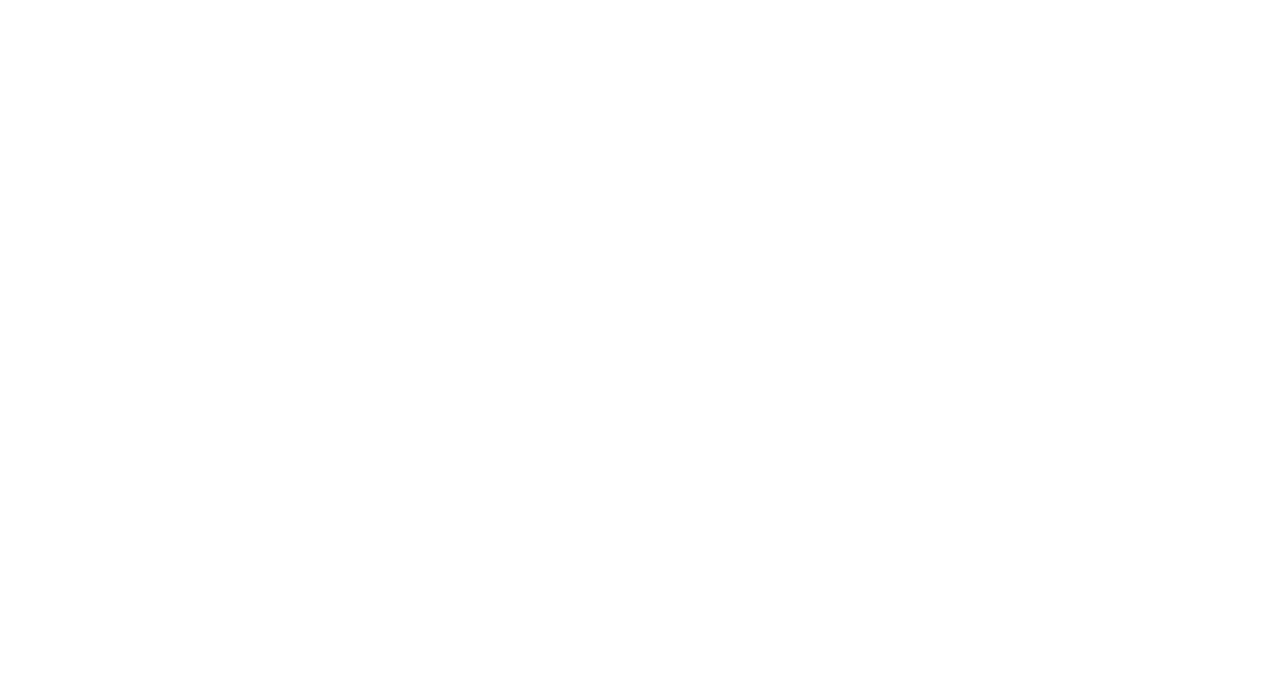
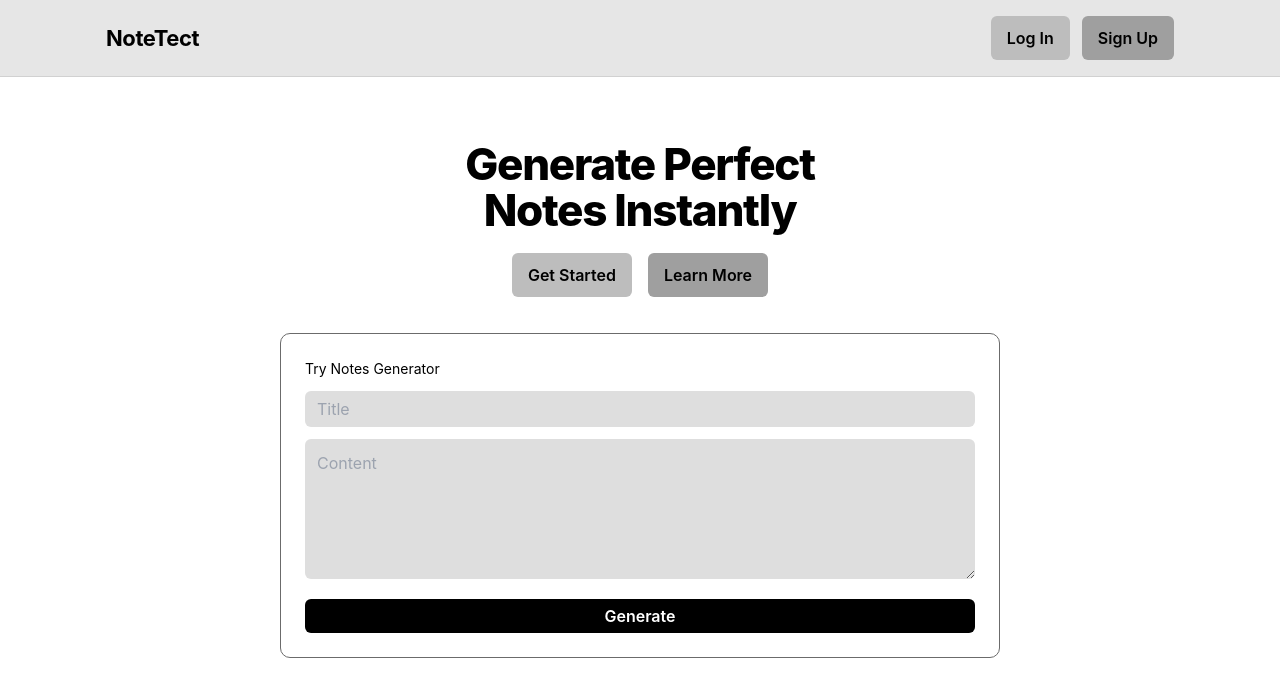
Before and after one commit to jonvicbarcenas/NoteTect, a React (Vite) app in the folder frontend/: page /dashboard in a window 1280 px wide. Before the commit this address had no page. Shown: the top 696 px of the page. Built offline with nearby package versions, Linux system fonts and the light colour scheme.

Commit message:
Added Dashboard

```diff
--- a/frontend/src/App.tsx
+++ b/frontend/src/App.tsx
@@ -1,6 +1,7 @@
 import { BrowserRouter as Router, Routes, Route } from 'react-router-dom';
 import LoginPage from './pages/LoginPage';
 import SignupPage from './pages/SignupPage';
+import Dashboard from './pages/Dashboard';
 
 function App() {
   return (
@@ -8,6 +9,7 @@ function App() {
       <Routes>
         <Route path="/login" element={<LoginPage />} />
         <Route path="/signup" element={<SignupPage />} />
+        <Route path="/dashboard" element={<Dashboard />} />
         <Route path="/" element={<LoginPage />} />
       </Routes>
     </Router>
--- /dev/null
+++ b/frontend/src/pages/Dashboard.tsx
@@ -0,0 +1,80 @@
+import React, { useState } from 'react';
+
+function Dashboard(): JSX.Element {
+  const [title, setTitle] = useState('');
+  const [content, setContent] = useState('');
+
+  const onGenerate = (e: React.FormEvent) => {
+    e.preventDefault();
+    alert('Generate clicked');
+  };
+
+  return (
+    <div className="dashboard-page">
+      <style>{`
+        .dashboard-page { font-family: Inter, ui-sans-serif, system-ui, -apple-system, Segoe UI, Roboto, Helvetica, Arial, Apple Color Emoji, Segoe UI Emoji; color: #000; }
+        .nav { position: sticky; top: 0; z-index: 10; background: #e6e6e6; border-bottom: 1px solid #d1d1d1; }
+        .nav-inner { max-width: 1100px; margin: 0 auto; display: flex; align-items: center; justify-content: space-between; padding: 16px; }
+        .brand { font-weight: 700; font-size: 22px; letter-spacing: -0.02em; }
+        .nav-actions { display: flex; gap: 12px; }
+        .btn { appearance: none; border: 0; background: #bdbdbd; padding: 10px 16px; border-radius: 6px; font-weight: 600; cursor: pointer; transition: filter .15s ease, transform .02s ease; }
+        .btn:active { transform: translateY(1px); }
+        .btn.dark { background: #9f9f9f; color: #000; }
+        .main { max-width: 900px; margin: 64px auto; padding: 0 16px; }
+        .hero { text-align: center; margin-bottom: 32px; }
+        .title { font-size: 44px; line-height: 1.05; font-weight: 800; letter-spacing: -0.03em; }
+        .cta { margin-top: 20px; display: flex; gap: 16px; justify-content: center; }
+        .card { margin: 36px auto 0; max-width: 720px; border: 1px solid #6b6b6b; border-radius: 10px; padding: 24px; }
+        .card h3 { margin: 0 0 12px 0; font-size: 14px; }
+        .input { width: 100%; background: #dedede; border: 0; border-radius: 6px; height: 36px; padding: 8px 12px; outline: none; }
+        .textarea { width: 100%; background: #dedede; border: 0; border-radius: 6px; padding: 12px; height: 140px; resize: vertical; outline: none; }
+        .gen-btn { width: 100%; background: #000; color: #fff; border: 0; border-radius: 6px; height: 34px; font-weight: 600; cursor: pointer; margin-top: 14px; }
+        @media (max-width: 480px) { .title { font-size: 32px; } .nav-inner { padding: 12px 16px; } }
+      `}</style>
+
+      <header className="nav">
+        <div className="nav-inner">
+          <div className="brand">NoteTect</div>
+          <div className="nav-actions">
+            <button className="btn">Log In</button>
+            <button className="btn dark">Sign Up</button>
+          </div>
+        </div>
+      </header>
+
+      <main className="main">
+        <section className="hero">
+          <h1 className="title">Generate Perfect
+            <br />Notes Instantly
+          </h1>
+          <div className="cta">
+            <button className="btn" aria-label="Get Started">Get Started</button>
+            <button className="btn dark" aria-label="Learn More">Learn More</button>
+          </div>
+        </section>
+
+        <section className="card" aria-labelledby="try-generator-title">
+          <h3 id="try-generator-title">Try Notes Generator</h3>
+          <form onSubmit={onGenerate}>
+            <input
+              className="input"
+              placeholder="Title"
+              value={title}
+              onChange={(e) => setTitle(e.target.value)}
+            />
+            <div style={{ height: 12 }} />
+            <textarea
+              className="textarea"
+              placeholder="Content"
+              value={content}
+              onChange={(e) => setContent(e.target.value)}
+            />
+            <button type="submit" className="gen-btn">Generate</button>
+          </form>
+        </section>
+      </main>
+    </div>
+  );
+}
+
+export default Dashboard;
--- a/frontend/src/pages/LoginPage.tsx
+++ b/frontend/src/pages/LoginPage.tsx
@@ -7,18 +7,21 @@ import { Button } from "@/components/ui/button"
 import { Input } from "@/components/ui/input"
 import { Label } from "@/components/ui/label"
 import { Eye, EyeOff } from "lucide-react"
-import { Link } from "react-router-dom";
+import { Link, useNavigate } from "react-router-dom";
 import { motion } from "framer-motion"
 
 export default function LoginPage() {
   const [email, setEmail] = useState("")
   const [password, setPassword] = useState("")
   const [showPassword, setShowPassword] = useState(false)
+  const navigate = useNavigate()
 
   const handleLogin = (e: React.FormEvent) => {
     e.preventDefault()
     // Handle login logic here
     console.log("Login attempt with:", { email, password })
+    // TODO: replace with real auth then redirect on success
+    navigate('/dashboard')
   }
 
   return (
```
